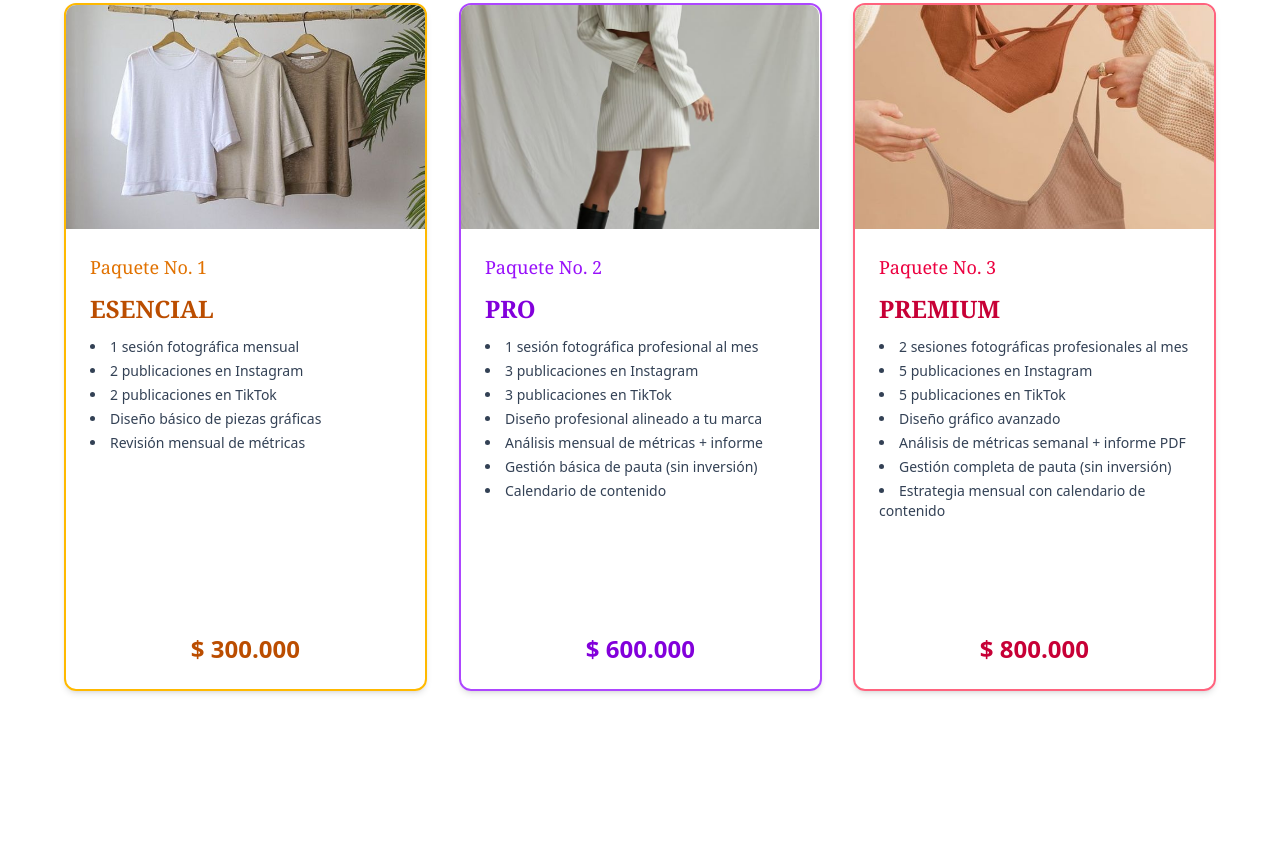
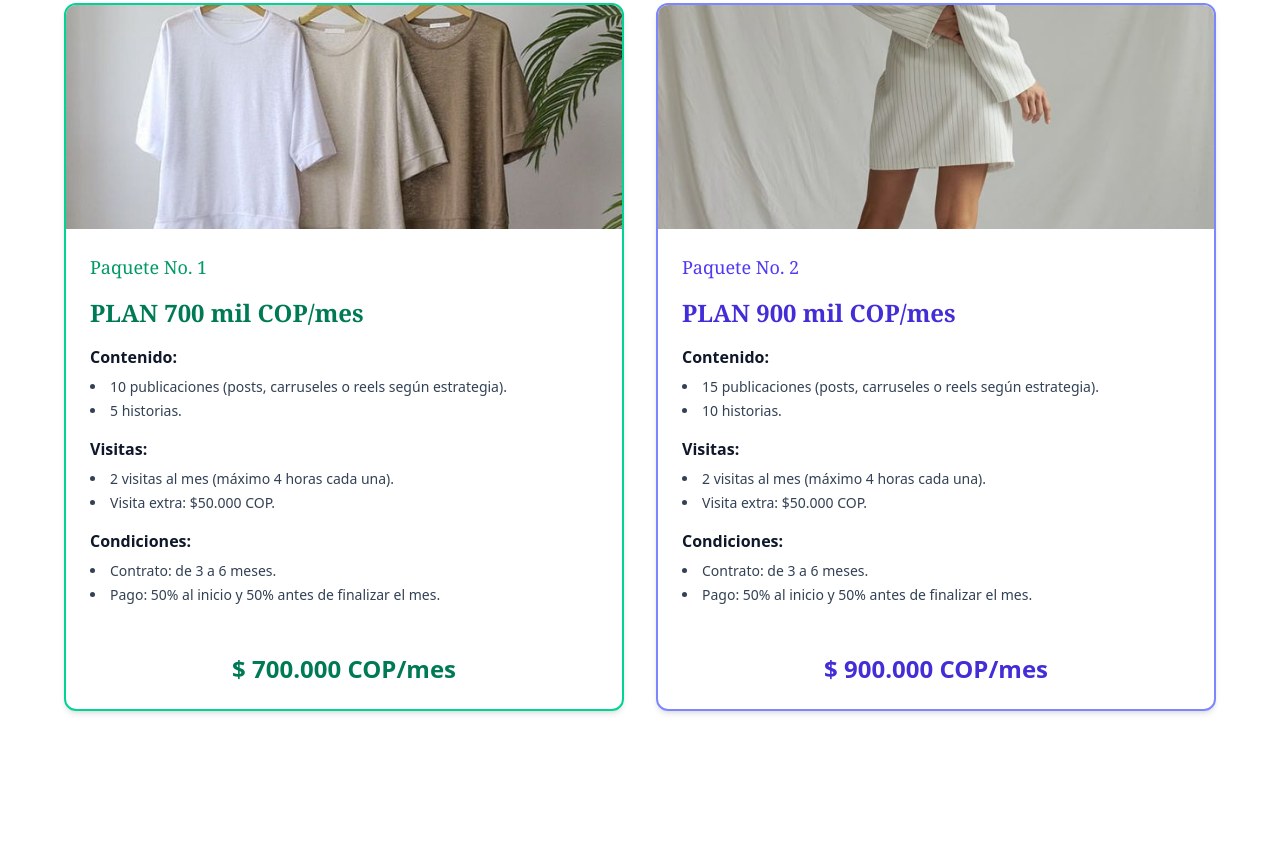
Before and after one commit to sebas61018/ONCLICK, an Astro site in the folder onclick/: page / in a window 1280 px wide. Shown: the part 5329-6177 px from the top of the page. Built offline with nearby package versions, Linux system fonts and the light colour scheme; Astro itself is replaced by a stand-in of ours.

Commit message:
cambios planes

```diff
--- a/onclick/src/components/planes.astro
+++ b/onclick/src/components/planes.astro
@@ -6,75 +6,84 @@
   </div>
 
   <!-- Tarjetas -->
-  <div id="planes-grid" class="grid grid-cols-1 md:grid-cols-3 gap-8 max-w-6xl mx-auto">
+  <div id="planes-grid" class="grid grid-cols-1 md:grid-cols-2 gap-8 max-w-6xl mx-auto">
+    <!-- Plan 700k -->
+    <div class="plan-card opacity-0 rotate-x-[25deg] scale-95 transition-all duration-700 ease-out" data-delay="0">
+      <div class="border-2 border-emerald-400 rounded-xl overflow-hidden shadow-md hover:-translate-y-2 hover:shadow-xl hover:bg-emerald-50 transform transition-all duration-300">
+        <img src="/assets/planes/fo1.jpg" alt="Plan 700 mil" class="w-full h-56 object-cover" />
+        <div class="p-6 flex flex-col justify-between min-h-[480px]">
+          <div class="space-y-4 text-left">
+            <h4 class="font-serif text-lg text-emerald-600">Paquete No. 1</h4>
+            <h3 class="text-2xl font-bold font-serif text-emerald-700">PLAN 700 mil COP/mes</h3>
 
-    <!-- Plan Esencial -->
-    <div class="plan-card opacity-0 rotate-x-[25deg] scale-95 transition-all duration-700 ease-out" data-delay="0">
-      <div class="border-2 border-amber-400 rounded-xl overflow-hidden shadow-md hover:-translate-y-2 hover:shadow-xl hover:bg-amber-50 transform transition-all duration-300">
-        <img src="/assets/planes/fo1.jpg" alt="Plan Esencial" class="w-full h-56 object-cover" />
-        <div class="p-6 flex flex-col justify-between h-[460px]">
-          <div class="space-y-3 text-left">
-            <h4 class="font-serif text-lg text-amber-600">Paquete No. 1</h4>
-            <h3 class="text-2xl font-bold font-serif text-amber-700">ESENCIAL</h3>
-            <ul class="list-disc list-inside text-sm space-y-1 text-[#334155]">
-              <li>1 sesión fotográfica mensual</li>
-              <li>2 publicaciones en Instagram</li>
-              <li>2 publicaciones en TikTok</li>
-              <li>Diseño básico de piezas gráficas</li>
-              <li>Revisión mensual de métricas</li>
-            </ul>
+            <div>
+              <h5 class="font-semibold text-[#0f172a] mb-2">Contenido:</h5>
+              <ul class="list-disc list-inside text-sm space-y-1 text-[#334155]">
+                <li>10 publicaciones (posts, carruseles o reels según estrategia).</li>
+                <li>5 historias.</li>
+              </ul>
+            </div>
+
+            <div>
+              <h5 class="font-semibold text-[#0f172a] mb-2">Visitas:</h5>
+              <ul class="list-disc list-inside text-sm space-y-1 text-[#334155]">
+                <li>2 visitas al mes (máximo 4 horas cada una).</li>
+                <li>Visita extra: $50.000 COP.</li>
+              </ul>
+            </div>
+
+            <div>
+              <h5 class="font-semibold text-[#0f172a] mb-2">Condiciones:</h5>
+              <ul class="list-disc list-inside text-sm space-y-1 text-[#334155]">
+                <li>Contrato: de 3 a 6 meses.</li>
+                <li>Pago: 50% al inicio y 50% antes de finalizar el mes.</li>
+              </ul>
+            </div>
           </div>
-          <div class="pt-4 text-2xl font-bold text-center text-amber-700">$ 300.000</div>
+
+          <div class="pt-4 text-2xl font-bold text-center text-emerald-700">$ 700.000 COP/mes</div>
         </div>
       </div>
     </div>
 
-    <!-- Plan Pro -->
+    <!-- Plan 900k -->
     <div class="plan-card opacity-0 rotate-x-[25deg] scale-95 transition-all duration-700 ease-out" data-delay="150">
-      <div class="border-2 border-purple-500 rounded-xl overflow-hidden shadow-md hover:-translate-y-2 hover:shadow-xl hover:bg-purple-50 transform transition-all duration-300">
-        <img src="/assets/planes/fo2.jpg" alt="Plan Pro" class="w-full h-56 object-cover" />
-        <div class="p-6 flex flex-col justify-between h-[460px]">
-          <div class="space-y-3 text-left">
-            <h4 class="font-serif text-lg text-purple-600">Paquete No. 2</h4>
-            <h3 class="text-2xl font-bold font-serif text-purple-700">PRO</h3>
-            <ul class="list-disc list-inside text-sm space-y-1 text-[#334155]">
-              <li>1 sesión fotográfica profesional al mes</li>
-              <li>3 publicaciones en Instagram</li>
-              <li>3 publicaciones en TikTok</li>
-              <li>Diseño profesional alineado a tu marca</li>
-              <li>Análisis mensual de métricas + informe</li>
-              <li>Gestión básica de pauta (sin inversión)</li>
-              <li>Calendario de contenido</li>
-            </ul>
+      <div class="border-2 border-indigo-400 rounded-xl overflow-hidden shadow-md hover:-translate-y-2 hover:shadow-xl hover:bg-indigo-50 transform transition-all duration-300">
+        <img src="/assets/planes/fo2.jpg" alt="Plan 900 mil" class="w-full h-56 object-cover" />
+        <div class="p-6 flex flex-col justify-between min-h-[480px]">
+          <div class="space-y-4 text-left">
+            <h4 class="font-serif text-lg text-indigo-600">Paquete No. 2</h4>
+            <h3 class="text-2xl font-bold font-serif text-indigo-700">PLAN 900 mil COP/mes</h3>
+
+            <div>
+              <h5 class="font-semibold text-[#0f172a] mb-2">Contenido:</h5>
+              <ul class="list-disc list-inside text-sm space-y-1 text-[#334155]">
+                <li>15 publicaciones (posts, carruseles o reels según estrategia).</li>
+                <li>10 historias.</li>
+              </ul>
+            </div>
+
+            <div>
+              <h5 class="font-semibold text-[#0f172a] mb-2">Visitas:</h5>
+              <ul class="list-disc list-inside text-sm space-y-1 text-[#334155]">
+                <li>2 visitas al mes (máximo 4 horas cada una).</li>
+                <li>Visita extra: $50.000 COP.</li>
+              </ul>
+            </div>
+
+            <div>
+              <h5 class="font-semibold text-[#0f172a] mb-2">Condiciones:</h5>
+              <ul class="list-disc list-inside text-sm space-y-1 text-[#334155]">
+                <li>Contrato: de 3 a 6 meses.</li>
+                <li>Pago: 50% al inicio y 50% antes de finalizar el mes.</li>
+              </ul>
+            </div>
           </div>
-          <div class="pt-4 text-2xl font-bold text-center text-purple-700">$ 600.000</div>
+
+          <div class="pt-4 text-2xl font-bold text-center text-indigo-700">$ 900.000 COP/mes</div>
         </div>
       </div>
     </div>
-
-    <!-- Plan Premium -->
-    <div class="plan-card opacity-0 rotate-x-[25deg] scale-95 transition-all duration-700 ease-out" data-delay="300">
-      <div class="border-2 border-rose-400 rounded-xl overflow-hidden shadow-md hover:-translate-y-2 hover:shadow-xl hover:bg-rose-50 transform transition-all duration-300">
-        <img src="/assets/planes/fo3.jpg" alt="Plan Premium" class="w-full h-56 object-cover" />
-        <div class="p-6 flex flex-col justify-between h-[460px]">
-          <div class="space-y-3 text-left">
-            <h4 class="font-serif text-lg text-rose-600">Paquete No. 3</h4>
-            <h3 class="text-2xl font-bold font-serif text-rose-700">PREMIUM</h3>
-            <ul class="list-disc list-inside text-sm space-y-1 text-[#334155]">
-              <li>2 sesiones fotográficas profesionales al mes</li>
-              <li>5 publicaciones en Instagram</li>
-              <li>5 publicaciones en TikTok</li>
-              <li>Diseño gráfico avanzado</li>
-              <li>Análisis de métricas semanal + informe PDF</li>
-              <li>Gestión completa de pauta (sin inversión)</li>
-              <li>Estrategia mensual con calendario de contenido</li>
-            </ul>
-          </div>
-          <div class="pt-4 text-2xl font-bold text-center text-rose-700">$ 800.000</div>
-        </div>
-      </div>
-    </div>
-
   </div>
 </section>
 
@@ -93,7 +102,7 @@
 
           // Tarjetas
           const cards = document.querySelectorAll(".plan-card");
-          cards.forEach((card, index) => {
+          cards.forEach((card) => {
             const delay = parseInt(card.dataset.delay || "0", 10);
             setTimeout(() => {
               card.classList.remove("opacity-0", "rotate-x-[25deg]", "scale-95");
```
